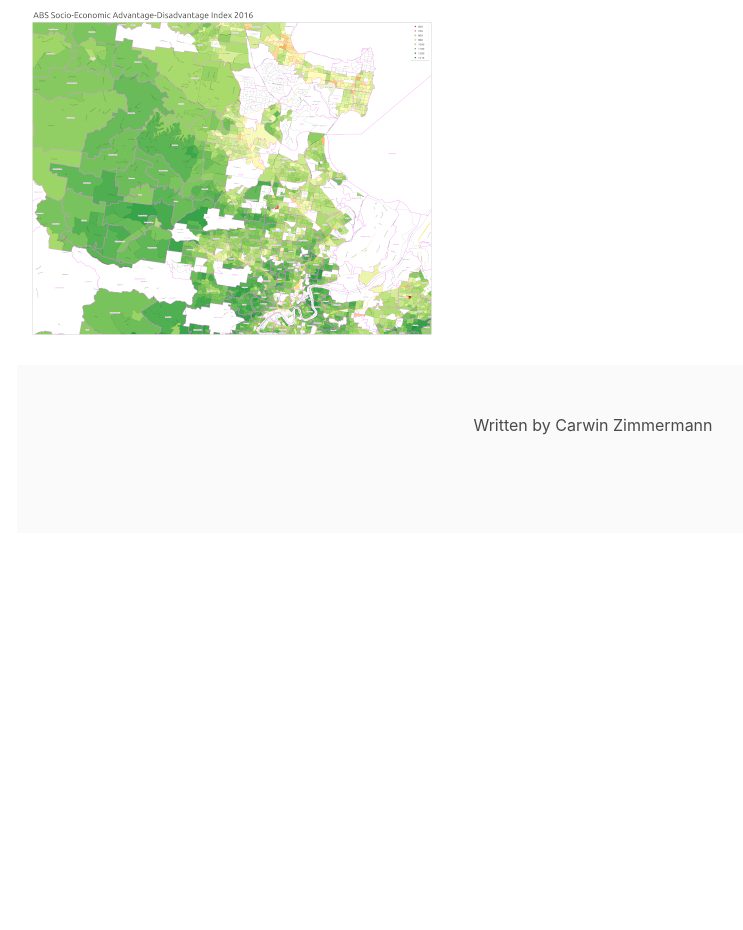
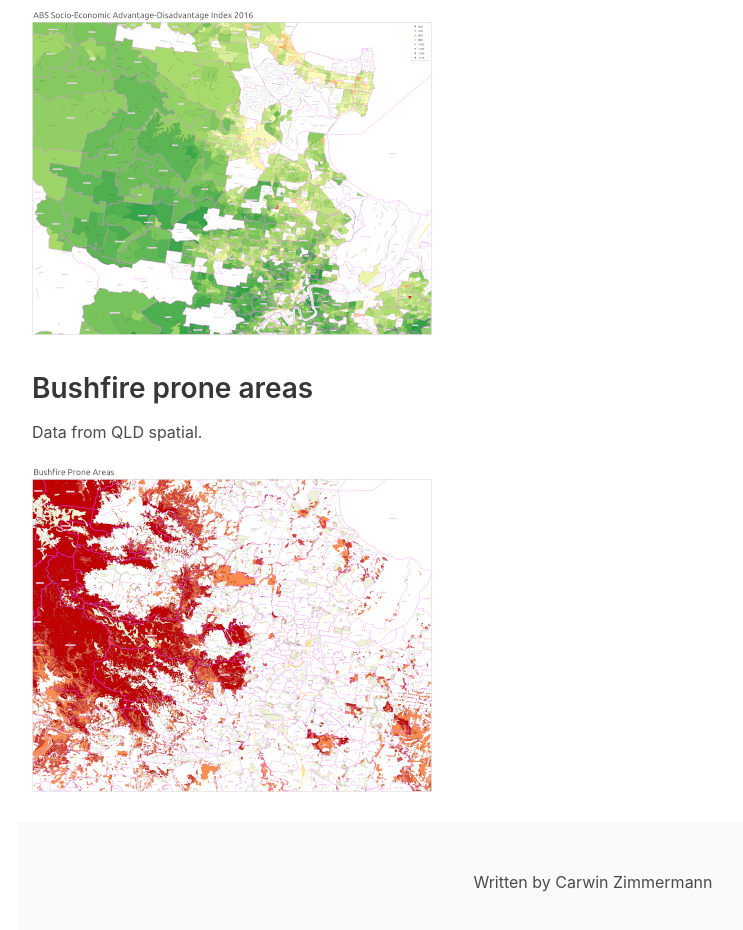
Before and after one commit to carwinz/carwinz.github.io, a plain HTML site: page brisbane-property.html in a window 1280 px wide. Shown: the part 815-1745 px from the top of the page, without its empty margins (47-790 px from the left). Before the commit the page ends 1348 px from the top, so only its background shows below. Drawn offline with Linux system fonts and the light colour scheme.

Commit message:
add bush fire map

```diff
--- a/brisbane-property.html
+++ b/brisbane-property.html
@@ -172,6 +172,13 @@
       <img src="./images/brisbane-property/socio-economic_thumb.png" />
     </a>
 
+    <h2>Bushfire prone areas</h2>
+
+    <p>Data from QLD spatial.</p>
+
+    <a href="./images/brisbane-property/bushfire areas.png">
+      <img src="./images/brisbane-property/bushfire areas_thumb.png" />
+    </a>
 
   </div>
   <footer class="footer">
```
Also changed, not shown: images/brisbane-property/bushfire areas_thumb.png (added), 1 other file.
